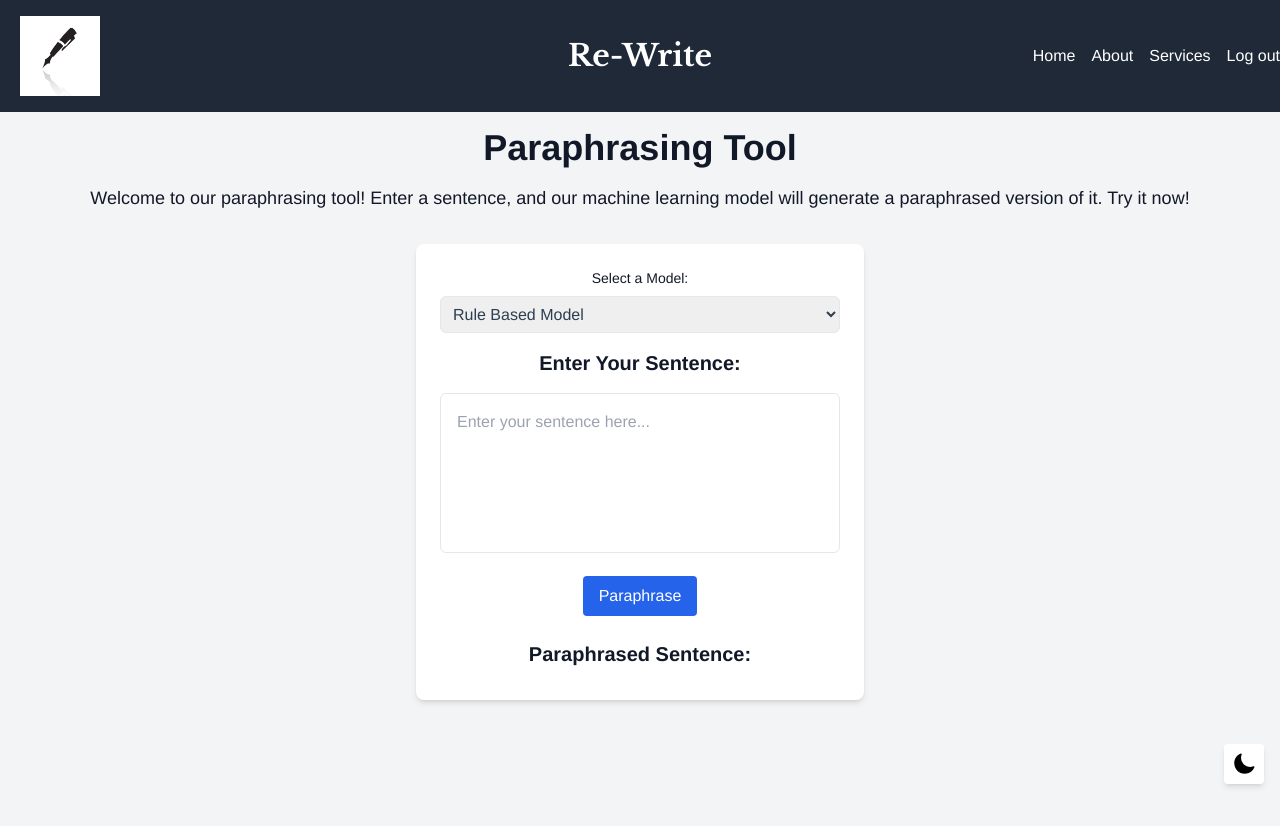
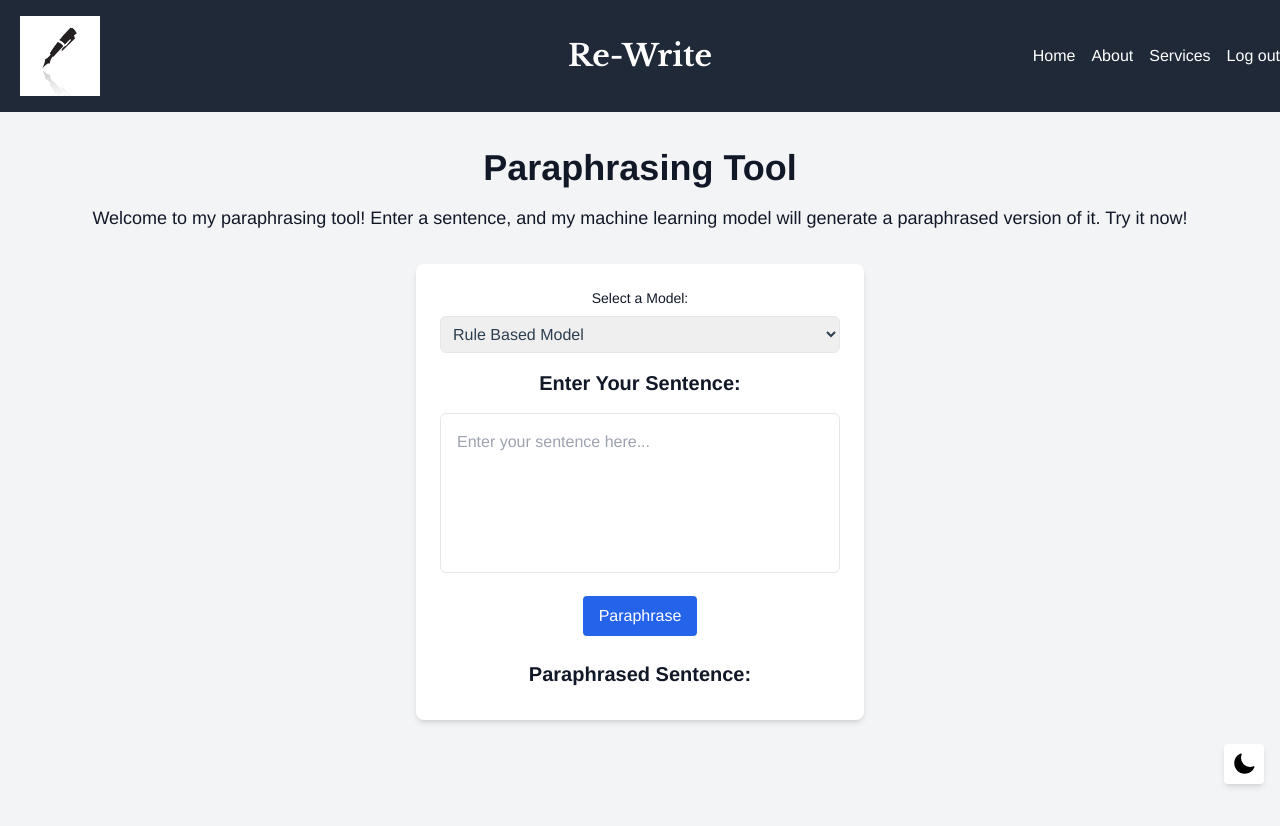
Before and after one commit to DylanHourigan/re-write, a Vue app: page /#/home in a window 1280 px wide. Shown: the top 826 px of the page. Built offline with nearby package versions, Linux system fonts and the light colour scheme; sample sign-in values are in the browser's storage.

Commit message:
Style: Tweaked padding in paragraph component

```diff
--- a/src/components/ParaphraseTextBox.vue
+++ b/src/components/ParaphraseTextBox.vue
@@ -1,8 +1,8 @@
 <template>
-  <div class="bg-gray-100 dark:bg-gray-900 min-h-screen">
+  <div class="bg-gray-100 dark:bg-gray-900 min-h-screen p-1">
     <div class="container mx-auto text-gray-900 dark:text-white">
-      <h1 class="text-4xl font-bold pt-4 mb-4">Paraphrasing Tool</h1>
-      <p class="text-lg">Welcome to our paraphrasing tool! Enter a sentence, and our machine learning model will generate
+      <h1 class="text-4xl font-bold pt-8 mb-4">Paraphrasing Tool</h1>
+      <p class="text-lg">Welcome to my paraphrasing tool! Enter a sentence, and my machine learning model will generate
         a paraphrased version of it. Try it now!</p>
     </div>
 
```
